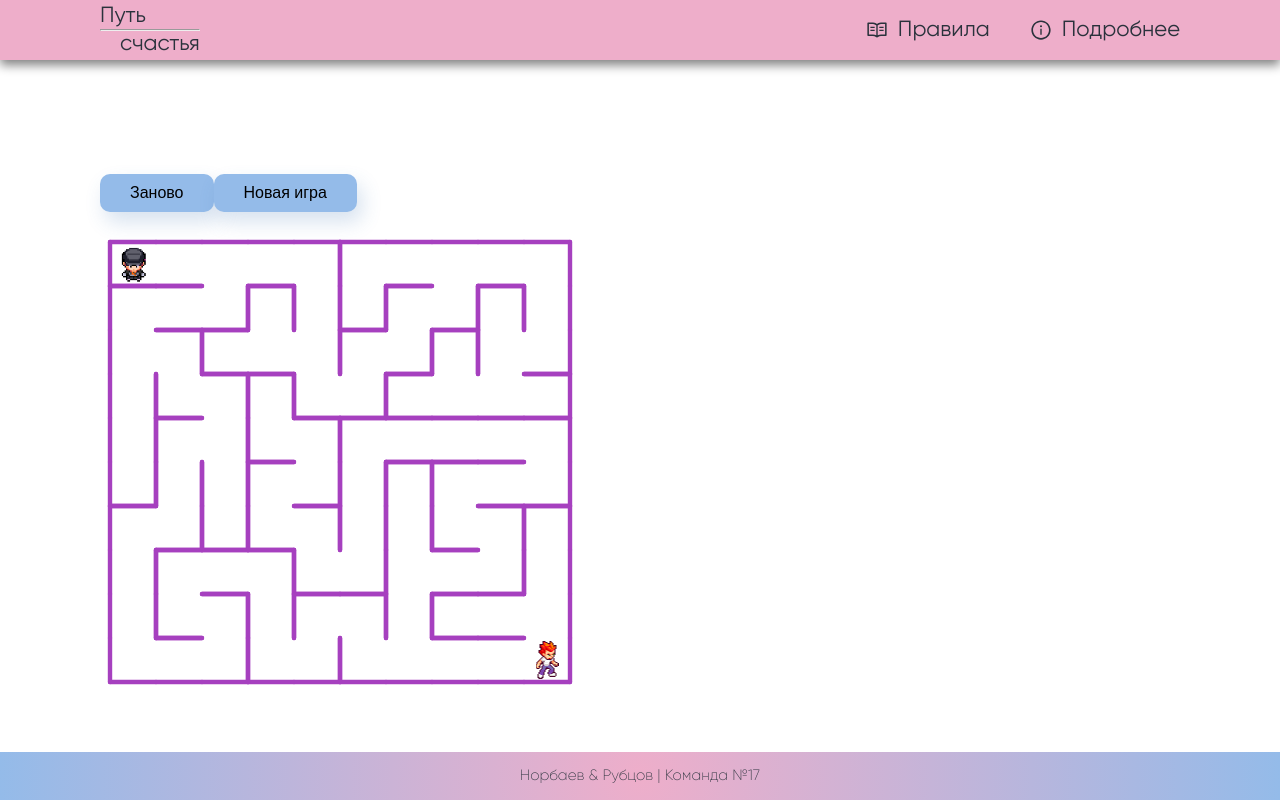
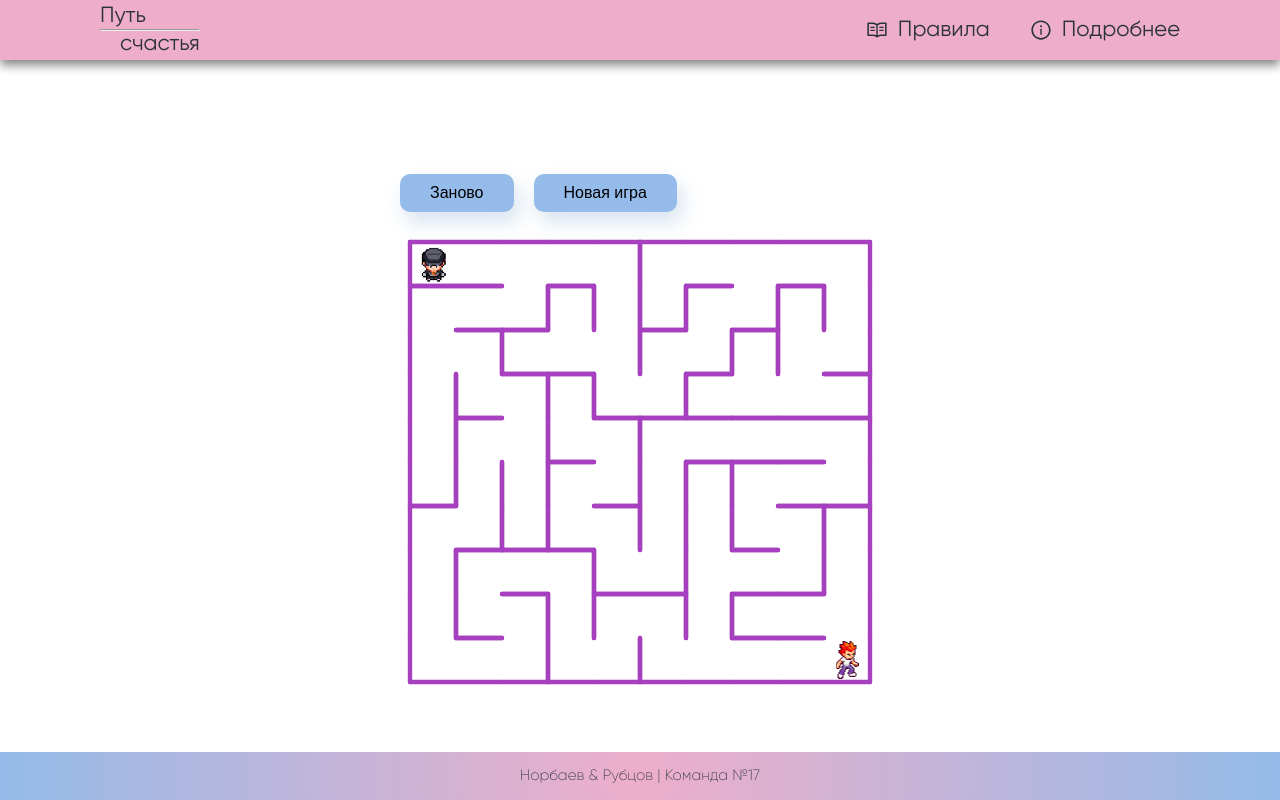
Before and after one commit to Pinkierar/hackathon-11-23, a React (Vite) app in the folder client/: page / in a window 1280 px wide. Built offline with nearby package versions, Linux system fonts and the light colour scheme.

Commit message:
final fix

```diff
--- a/client/src/components/About/about.module.scss
+++ b/client/src/components/About/about.module.scss
@@ -21,7 +21,7 @@
 }
 
 .link {
-  text-decoration: underline dotted $main-color;
+  text-decoration: underline dotted rgba(123, 90, 105, 0.53);
 }
 
 .stack {
@@ -29,11 +29,12 @@
 
   &__list {
     display: flex;
+    flex-wrap: wrap;
   }
 
   &__item {
     img {
-      width: 20rem;
+      width: 19rem;
     }
   }
 }
--- a/client/src/components/Button/Button.tsx
+++ b/client/src/components/Button/Button.tsx
@@ -2,6 +2,7 @@ import { forwardRef, HTMLAttributes } from 'react';
 import { observer } from 'mobx-react-lite';
 
 import s from './button.module.scss';
+import {cl} from '#includes/cl.ts';
 
 type ButtonPropsMin = {};
 
@@ -13,9 +14,9 @@ type ButtonProps = Omit<
 
 export const Button = observer<ButtonProps, HTMLButtonElement>(
   forwardRef((props, ref) => {
-    const { children, ...otherProps } = props;
+    const { children, className, ...otherProps } = props;
     return (
-      <button className={s.button} {...otherProps} ref={ref}>
+      <button className={cl(s.button, className)} {...otherProps} ref={ref}>
         {children}
       </button>
     );
--- a/client/src/components/Game/game.module.scss
+++ b/client/src/components/Game/game.module.scss
@@ -2,3 +2,11 @@
   width: 100%;
   height: 100%;
 }
+
+.restart {
+
+}
+
+.newGame {
+  margin-left: 2rem;
+}
--- a/client/src/components/Game/index.tsx
+++ b/client/src/components/Game/index.tsx
@@ -21,8 +21,8 @@ export const Game = observer<GameProps>((props) => {
   return (
     <div {...otherProps}>
       <div>
-        <Button ref={restartButtonRef}>Заново</Button>
-        <Button ref={newButtonRef}>Новая игра</Button>
+        <Button className={style.restart} ref={restartButtonRef}>Заново</Button>
+        <Button className={style.newGame} ref={newButtonRef}>Новая игра</Button>
       </div>
       {restartButtonRef.current && newButtonRef.current && (
         <P5Canvas
--- a/client/src/components/Game/sketch.ts
+++ b/client/src/components/Game/sketch.ts
@@ -36,7 +36,7 @@ export const sketch =
     const childHitbox = new Entity<CircleShape>(childHitboxShape);
     let child!: Person<CircleShape>;
 
-    const parentSpeed: number = 0.1;
+    const parentSpeed: number = 0.02;
     const padding: Vector = p.createVector(20, 40);
     const offset: Vector = p.createVector(10, 30);
 
--- a/client/src/components/Home/home.module.scss
+++ b/client/src/components/Home/home.module.scss
@@ -1,6 +1,7 @@
 .game {
   width: min(60vh, 60vw);
   height: min(60vh, 60vw);
+  margin: 0 auto;
 }
 
 .home {
```
